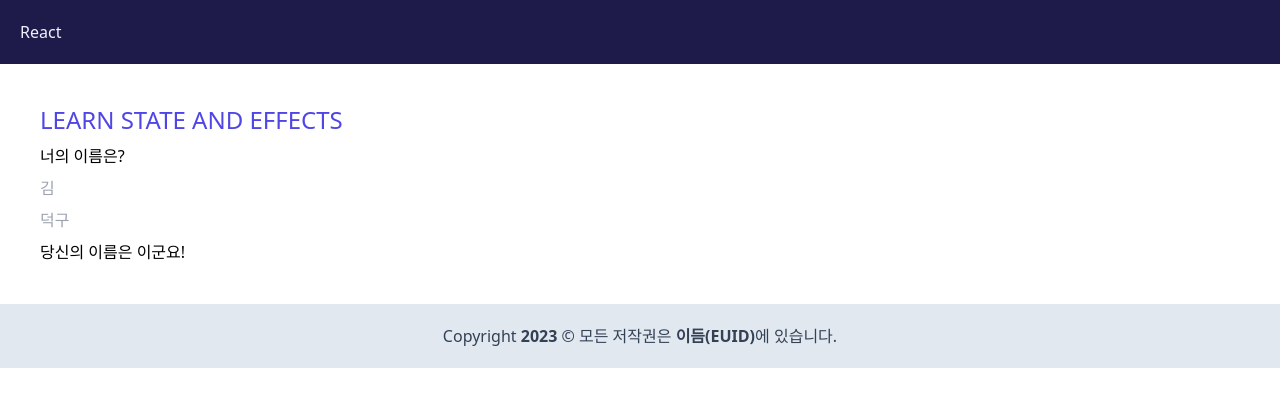
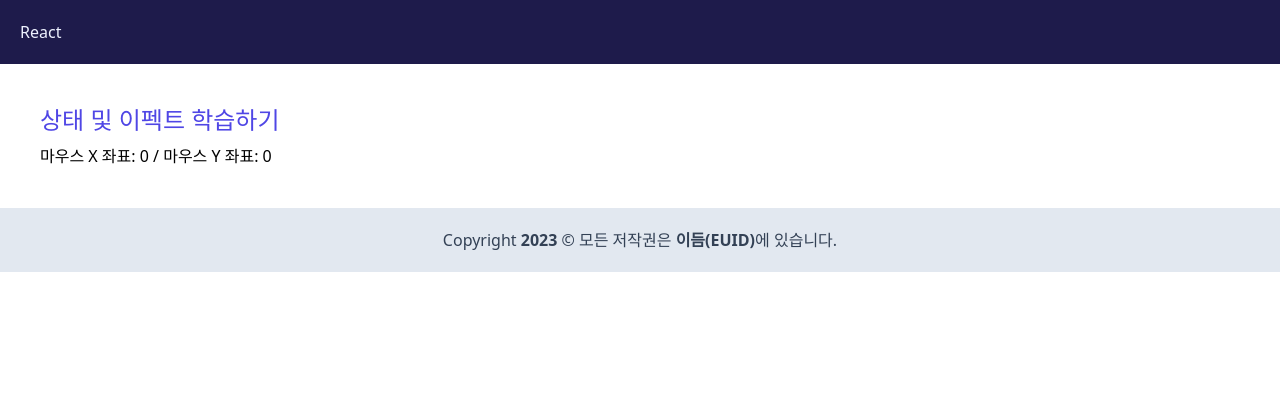
Before and after one commit to gobeeisfree/likelion-react-programming, a React (Vite) app: page / in a window 1280 px wide. Shown: the top 406 px of the page. Built offline with nearby package versions, Linux system fonts and the light colour scheme; a web font is replaced by a local one.

Commit message:
마우스 위치를 개별적으로 숫자 값 상태 관리

```diff
--- a/src/pages/LearnStateAndEffects.jsx
+++ b/src/pages/LearnStateAndEffects.jsx
@@ -1,42 +1,30 @@
 import { useState } from 'react';
 
-// const getOne = () => 1;
+function LearnStateAndEffects() {
+  // 숫자 값 상태 관리
+  // 마우스의 x 좌표
+  const [mouseX, setMouseX] = useState(0);
+  // 마우스의 y 좌표
+  const [mouseY, setMouseY] = useState(0);
 
-function LearnStateAndEffects() {
-  // 성(lastName), 이름(firstName)
-  const [lastName, setLastName] = useState('');
-  const [firstName, setFirstName] = useState('');
+  const handlePrintMousePosition = (e) => {
+    setMouseX(e.clientX);
+    setMouseY(e.clientY);
+  };
 
-  // 성 + 이름 (fullName) 출력
-  // 파생된 상태 (derived state)
-  const fullName = lastName + firstName;
-
+  // 객체 상태 관리
   return (
-    <div className="m-10 flex flex-col items-start gap-2" lang="en">
+    <div
+      className="m-10 flex flex-col items-start gap-2"
+      onMouseMove={handlePrintMousePosition}
+    >
       <h2 className="text-2xl uppercase text-indigo-600">
-        Learn State And Effects
+        상태 및 이펙트 학습하기
       </h2>
 
-      <h3>너의 이름은?</h3>
-
-      <input
-        type="text"
-        name="lastName"
-        aria-label="성"
-        placeholder="김"
-        value={lastName}
-        onChange={(e) => setLastName(e.target.value)}
-      />
-      <input
-        type="text"
-        name="firstName"
-        aria-label="이름"
-        placeholder="덕구"
-        value={firstName}
-        onChange={(e) => setFirstName(e.target.value)}
-      />
-
-      <p>당신의 이름은 {fullName} 이군요!</p>
+      <output>
+        마우스 X 좌표: {mouseX} / 마우스 Y 좌표: {mouseY}
+      </output>
     </div>
   );
 }
--- /dev/null
+++ b/src/pages/State_Primitive.jsx
@@ -0,0 +1,66 @@
+import { useState } from 'react';
+
+function LearnStateAndEffects() {
+  // 성(lastName), 이름(firstName)
+  const [lastName, setLastName] = useState('');
+  const [firstName, setFirstName] = useState('');
+  // const [showYourName, setShowYourName] = useState(false);
+
+  // 성 + 이름(fullName) 출력
+  // 파생된 상태 (derived state)
+  const fullName = lastName + firstName;
+  const fullNameLength = fullName.length;
+  const showYourName = lastName.length > 0 && firstName.length > 0;
+
+  return (
+    <div className="m-10 flex flex-col items-start gap-2">
+      <h2 className="text-2xl uppercase text-indigo-600">
+        상태 및 이펙트 학습하기
+      </h2>
+
+      <h3 className="text-lg text-slate-700">너의 이름은?</h3>
+
+      <div className="flex items-center gap-1">
+        <input
+          type="text"
+          name="lastName"
+          aria-label="성"
+          placeholder="김"
+          value={lastName}
+          onChange={(e) => {
+            setLastName(e.target.value);
+          }}
+          className="w-7 rounded-sm border-2 border-indigo-400 px-1 text-center"
+        />
+        <input
+          type="text"
+          name="firstName"
+          aria-label="이름"
+          placeholder="덕구"
+          value={firstName}
+          onChange={(e) => {
+            setFirstName(e.target.value);
+          }}
+          className="w-12 rounded-sm border-2 border-indigo-400 px-1 text-center"
+        />
+        <span className="text-base text-slate-600">({fullNameLength})</span>
+      </div>
+
+      {showYourName && (
+        <>
+          <hr className="border-1 my-2 w-full border-dashed border-indigo-300" />
+          <img src="https://bit.ly/45blNdl" alt="" className="h-40" />
+          <p>
+            아! 당신의 이름은{' '}
+            <b className="text-indigo-500 underline underline-offset-4">
+              {fullName}
+            </b>
+            이군요!
+          </p>
+        </>
+      )}
+    </div>
+  );
+}
+
+export default LearnStateAndEffects;
```
Also changed, not shown: 1 other file (tests, documents, lock files or other folders).
